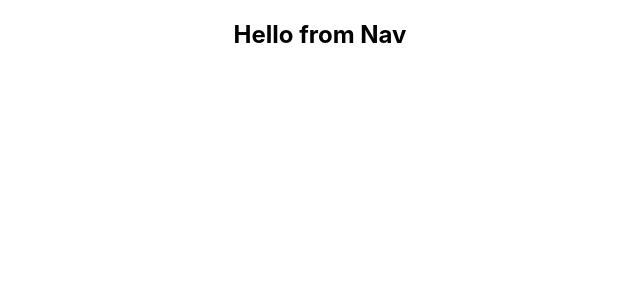
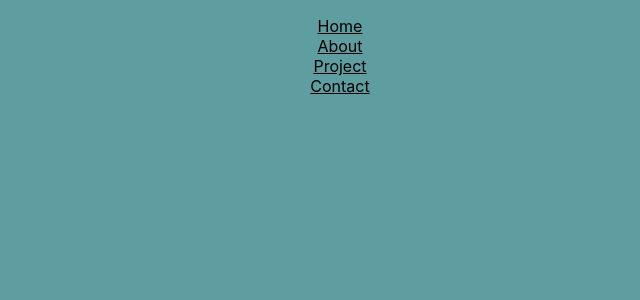
Before and after one commit to KumiYAM/React_Portfolio, a React (Create React App) app: page / in a window 1280 px wide. Shown: the top 300 px of the page, without its empty margins (320-960 px from the left). Built offline with nearby package versions, Linux system fonts and the light colour scheme.

Commit message:
add basic to index.css

```diff
--- a/public/index.html
+++ b/public/index.html
@@ -24,7 +24,7 @@
       work correctly both with client-side routing and a non-root public URL.
       Learn how to configure a non-root public URL by running `npm run build`.
     -->
-    <title>React App</title>
+    <title>React_Portfolio</title>
   </head>
   <body>
     <noscript>You need to enable JavaScript to run this app.</noscript>
--- a/src/App.css
+++ b/src/App.css
@@ -1,3 +1,4 @@
+
 .App {
   text-align: center;
 }
--- a/src/App.js
+++ b/src/App.js
@@ -1,4 +1,5 @@
-import logo from './logo.svg';
+import React from 'react'
+//import logo from './logo.svg';
 import './App.css';
 import Nav from './components/Header/Nav/NavTabs';
 
--- a/src/components/Header/Nav/NavTabs.js
+++ b/src/components/Header/Nav/NavTabs.js
@@ -1,5 +1,39 @@
 import React from 'react'
 
+
+// Props are passed through our functional component.
+function NavTabs(props) {
+    const tabs = ['Home', 'About', 'Project', 'Contact'];
+    return (
+      <ul className="nav nav-row">
+        {tabs.map(tab => (
+          <li className="nav-item" key={tab}>
+            <a
+              href={'#' + tab.toLowerCase()}
+              // Whenever a tab is clicked on,
+              // the current page is set through the handlePageChange props.
+              onClick={() => props.handlePageChange(tab)}
+              className={
+                props.currentPage === tab ? 'nav-link active' : 'nav-link'
+              }
+            >
+              {tab}
+            </a>
+          </li>
+        ))}
+      </ul>
+    );
+  }
+
+  export default NavTabs;
+
+
+
+
+
+
+
+/*
 export default function Nav() {
     return (
         <nav>
@@ -7,3 +41,4 @@ export default function Nav() {
         </nav>
     )
 }
+*/
--- a/src/components/pages/About.js
+++ b/src/components/pages/About.js
@@ -1,8 +1,10 @@
 import React from "react";
 
 const About = () => (
+  <section>
+    <h1 id="about">About Me</h1>
+
     <div>
-    <h1>About Page</h1>
       <p>
         Nunc pharetra finibus est at efficitur. Praesent sed congue diam. Integer gravida dui mauris,
         ut interdum nunc egestas sed. Aenean sed mollis diam. Nunc aliquet risus ac finibus porta. Nam
@@ -11,6 +13,7 @@ const About = () => (
         diam, sit amet facilisis lectus blandit at.
       </p>
     </div>
+  </section>
 );
 
 export default About;
--- a/src/index.css
+++ b/src/index.css
@@ -5,9 +5,23 @@ body {
     sans-serif;
   -webkit-font-smoothing: antialiased;
   -moz-osx-font-smoothing: grayscale;
+  background-color: cadetblue;
 }
 
 code {
   font-family: source-code-pro, Menlo, Monaco, Consolas, 'Courier New',
     monospace;
 }
+
+
+ul li a {
+  color: black;
+}
+
+ul li a:hover {
+  color: #fce138;
+
+}
+li {
+  list-style: none;
+}
```
Also changed, not shown: src/components/Header/Nav/PortfolioContainer.js (+5 -5 lines), src/components/pages/Contact.js (+1 -8 lines), src/components/pages/Home.js (+14 -0 lines), src/components/pages/Project.js (+4 -15 lines), public/cover-image.jpg (added), public/manifest.json. Lines whose indentation alone changed are shown as unchanged.
